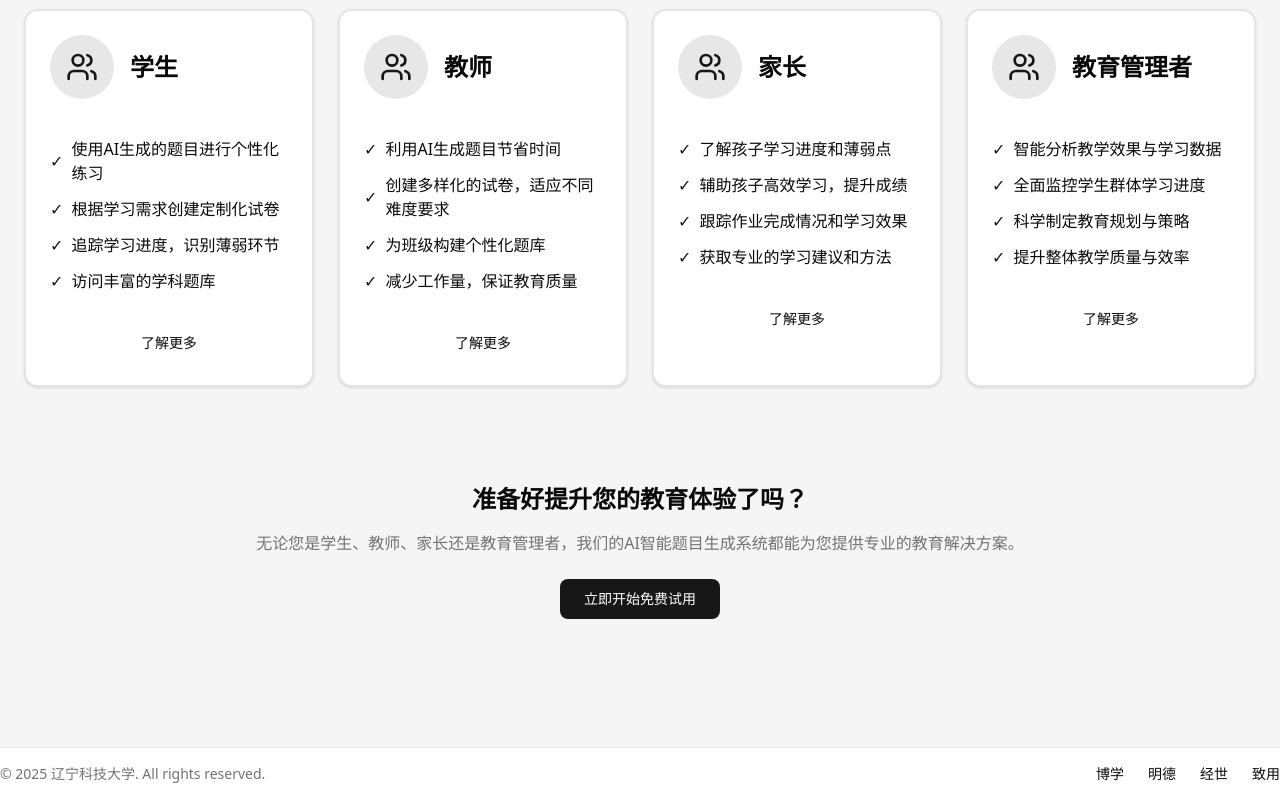
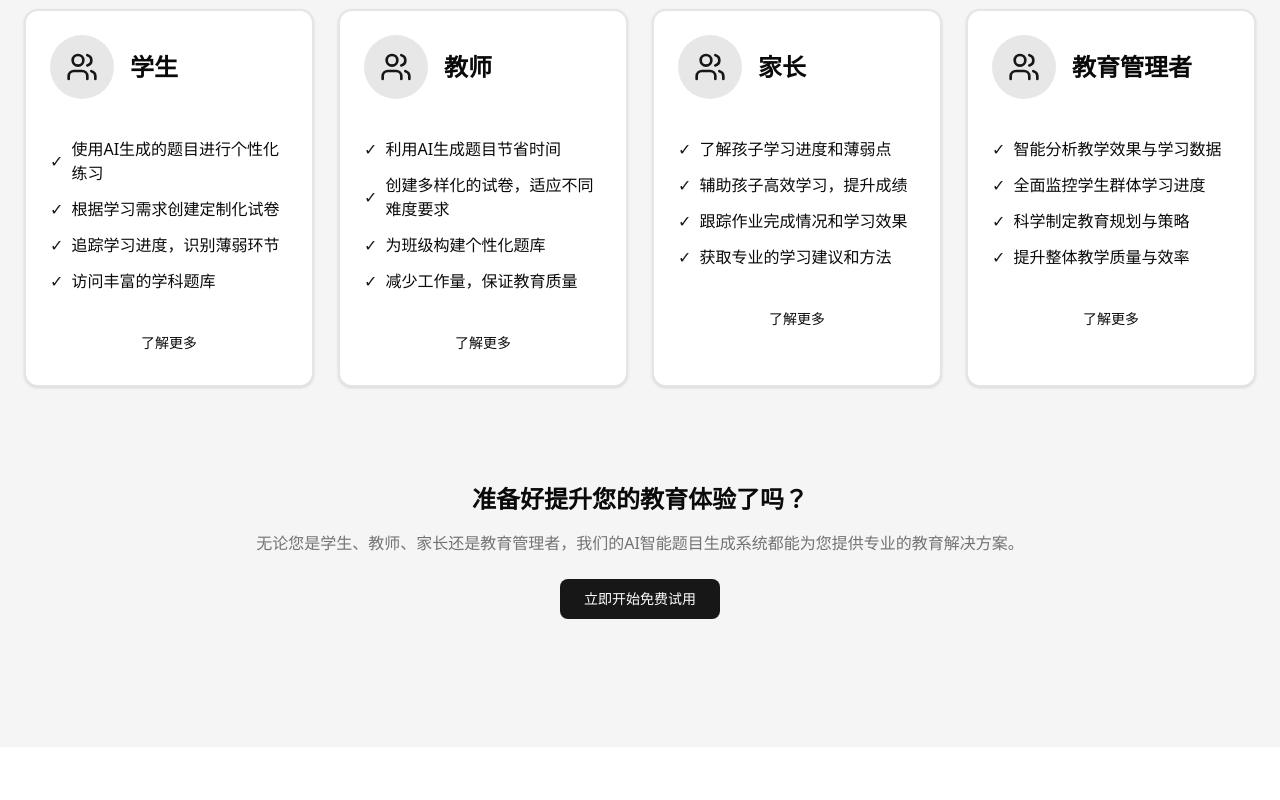
Before and after one commit to NotSleeply/Edupal-pro, a React (Vite) app in the folder frontend/: page / in a window 1280 px wide. Shown: the part 1810-2610 px from the top of the page. After the commit the page ends 2557 px from the top, so only its background shows below. Built offline with nearby package versions, Linux system fonts and the light colour scheme.

Commit message:
feat: 移除布局组件中的 Footer 部分

```diff
--- a/frontend/src/layouts/components/applayout.tsx
+++ b/frontend/src/layouts/components/applayout.tsx
@@ -1,7 +1,6 @@
 import React from "react";
 import Content from "@/layouts/components/approuter";
 import Header from "@/layouts/components/header";
-import Footer from "@/layouts/components/footer";
 import { Layout } from "@/modules/global";
 // 顶部布局（TopLayout）：包括 Header、Content 和 Footer
 export const TopLayout = React.memo(() => (
@@ -10,7 +9,6 @@ export const TopLayout = React.memo(() => (
     <main className="flex-1">
       <Content />
     </main>
-    <Footer />
   </div>
 ));
 
@@ -41,7 +39,6 @@ const MixLayout = React.memo(() => (
         <Content />
       </div>
     </main>
-    <Footer />
   </div>
 ));
 
```
